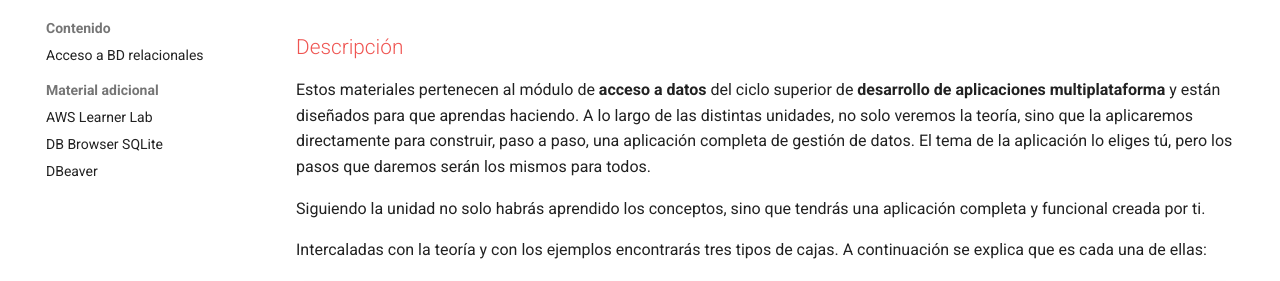
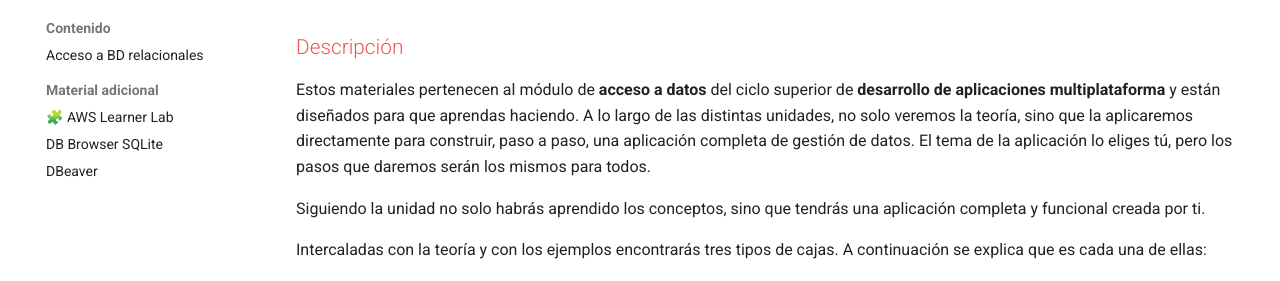
Before and after one commit to bpaterna/acceso_datos, an MkDocs documentation site: the page built from docs/index.md, in a window 1280 px wide. Shown: the part 146-427 px from the top of the page. Built offline with MkDocs 1.6.1 and Material for MkDocs 9.7.7, drawn with Linux system fonts in a browser that asks for light colours.

```diff
--- a/mkdocs.yml
+++ b/mkdocs.yml
@@ -21,7 +21,7 @@ nav:
   - Contenido:
     - Acceso a BD relacionales: 2_BD_relacionales.md
   - Material adicional:
-    - AWS Learner Lab: AWSlab.md
+    - 🧩 AWS Learner Lab: AWSlab.md
     - DB Browser SQLite: db_browser_sqlite.md
     - DBeaver: dbeaver.md
 markdown_extensions:
```
